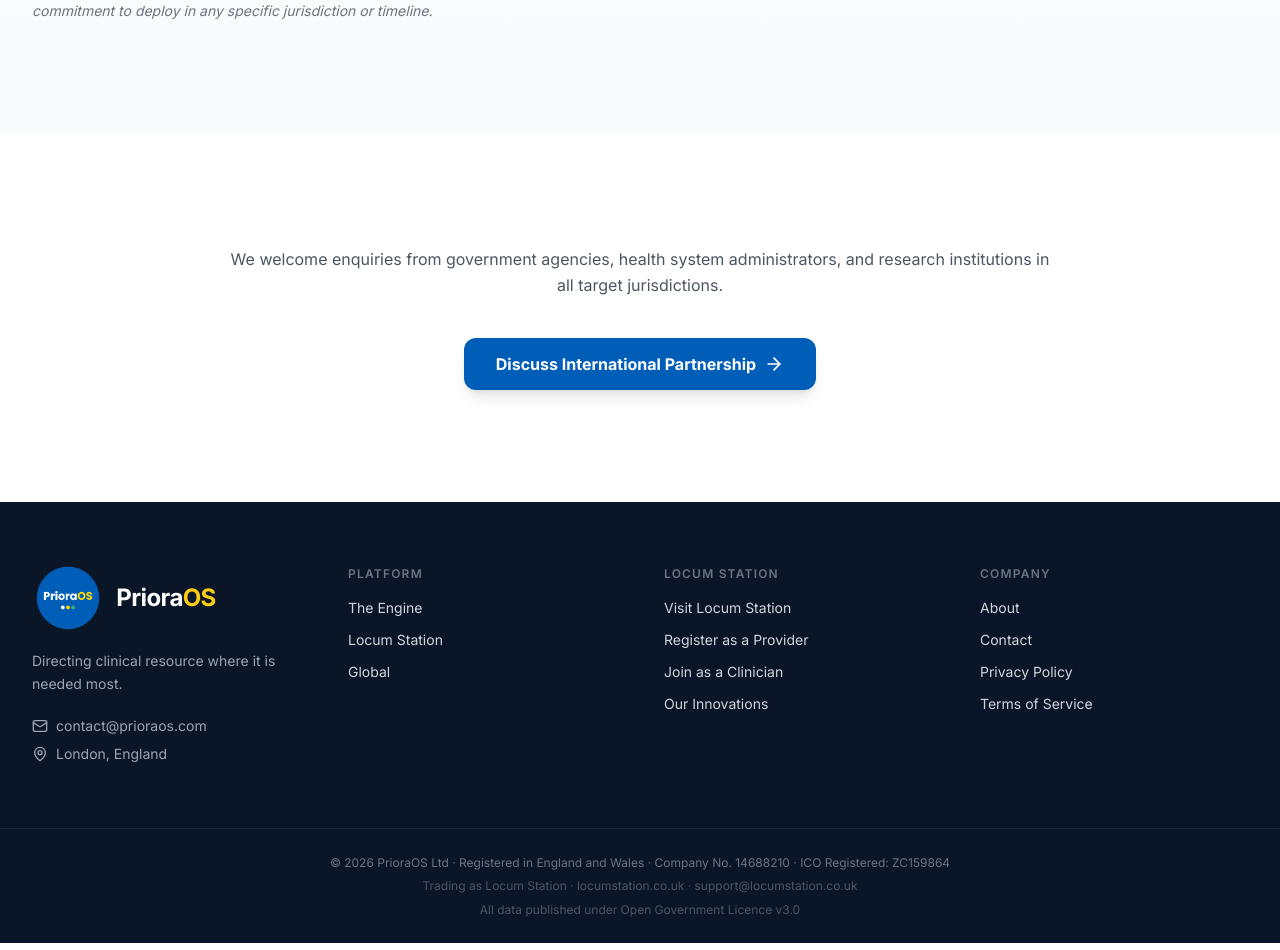
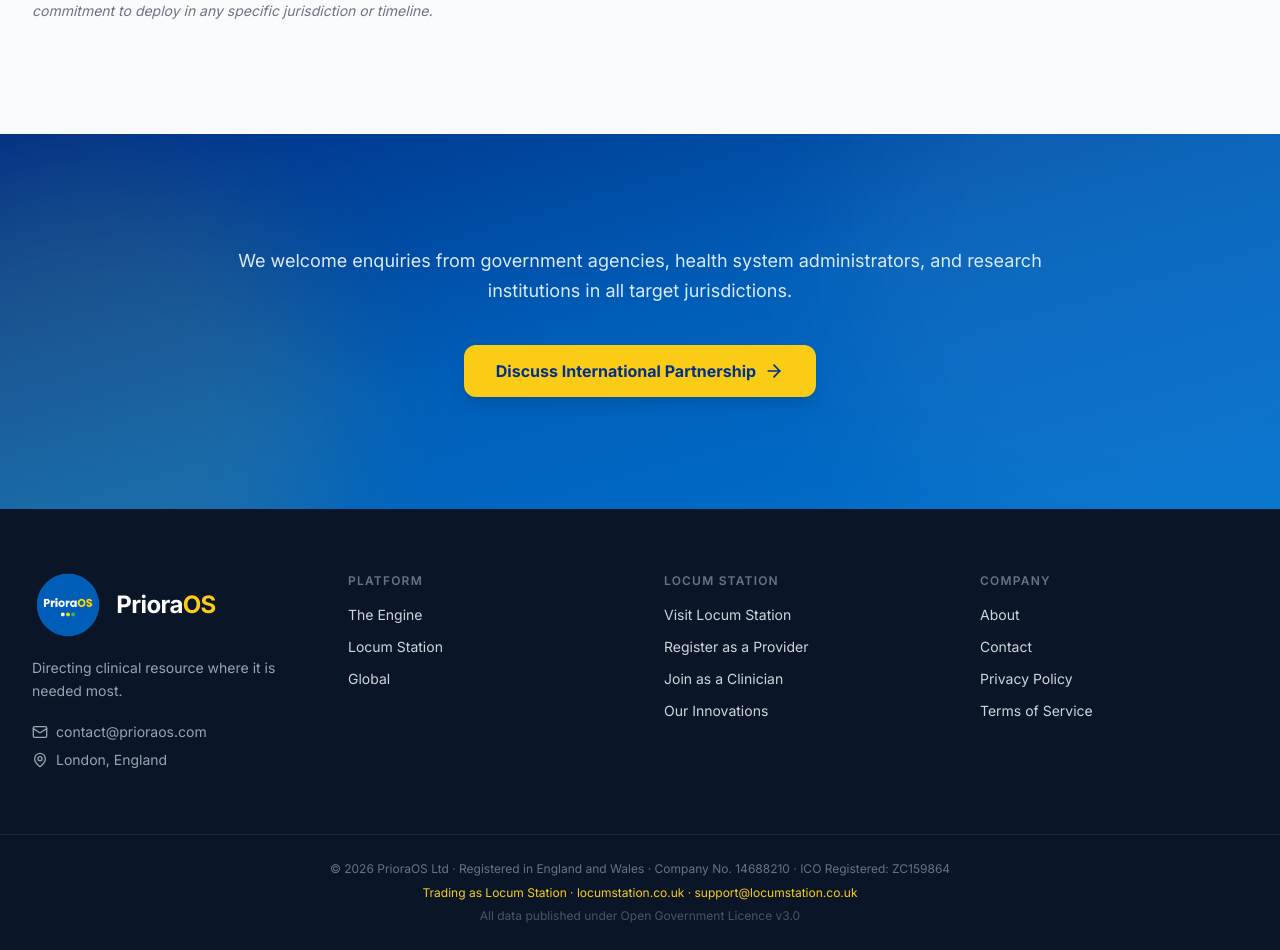
Before and after one commit to priopraos/priopraos-website, a React (Vite) app: page /global in a window 1280 px wide. Shown: the part 3320-4270 px from the top of the page. Built offline with nearby package versions, Linux system fonts and the light colour scheme; no server answers.

Commit message:
Deploy: 2026-06-09 06:52:51

```diff
--- a/src/components/Footer.tsx
+++ b/src/components/Footer.tsx
@@ -82,13 +82,13 @@
             <p className="text-xs text-gray-500 leading-relaxed">
               © 2026 PrioraOS Ltd · Registered in England and Wales · Company No. 14688210 · ICO Registered: ZC159864
             </p>
-            <p className="text-xs text-gray-600 leading-relaxed break-words">
+                        <p className="text-xs text-yellow-400 leading-relaxed break-words">
               Trading as Locum Station ·{' '}
               <a
                 href="https://locumstation.co.uk"
                 target="_blank"
                 rel="noopener noreferrer"
-                className="hover:text-yellow-400 transition-colors"
+                className="text-yellow-400 hover:text-yellow-300 transition-colors"
               >
                 locumstation.co.uk
               </a>{' '}
--- a/src/pages/Global.tsx
+++ b/src/pages/Global.tsx
@@ -251,11 +251,15 @@
         </div>
       </section>
 
-      {/* ═══════════ ENQUIRIES ═══════════ */}
-      <section className="relative py-20 lg:py-28 bg-white overflow-hidden">
+            {/* ═══════════ ENQUIRIES ═══════════ */}
+      <section className="relative overflow-hidden bg-gradient-to-br from-[#003087] via-[#005EB8] to-[#0072CE] py-20 lg:py-28 text-white">
+        <div className="absolute inset-0 pointer-events-none overflow-hidden">
+          <div className="absolute -top-40 -right-40 w-[600px] h-[600px] rounded-full bg-white/5 blur-3xl" />
+          <div className="absolute -bottom-40 -left-40 w-[500px] h-[500px] rounded-full bg-yellow-400/10 blur-3xl" />
+        </div>
         <div className="relative max-w-4xl mx-auto px-4 sm:px-6 lg:px-8">
           <ScrollReveal>
-            <p className="text-gray-600 leading-relaxed mb-10 text-center">
+            <p className="text-blue-100 leading-relaxed mb-10 text-center text-lg">
               We welcome enquiries from government agencies, health system administrators, and research institutions in all target jurisdictions.
             </p>
           </ScrollReveal>
@@ -263,7 +267,7 @@
             <div className="text-center">
               <Link
                 to="/contact?type=international"
-                className="inline-flex items-center justify-center gap-2 bg-[#005EB8] hover:bg-[#003087] text-white font-bold px-8 py-3.5 rounded-xl shadow-lg hover:shadow-xl transition-all duration-300 hover:-translate-y-0.5"
+                className="inline-flex items-center justify-center gap-2 bg-yellow-400 hover:bg-yellow-300 text-[#003087] font-bold px-8 py-3.5 rounded-xl shadow-lg hover:shadow-xl transition-all duration-300 hover:-translate-y-0.5"
               >
                 Discuss International Partnership
                 <ArrowRight className="w-5 h-5" />
```
